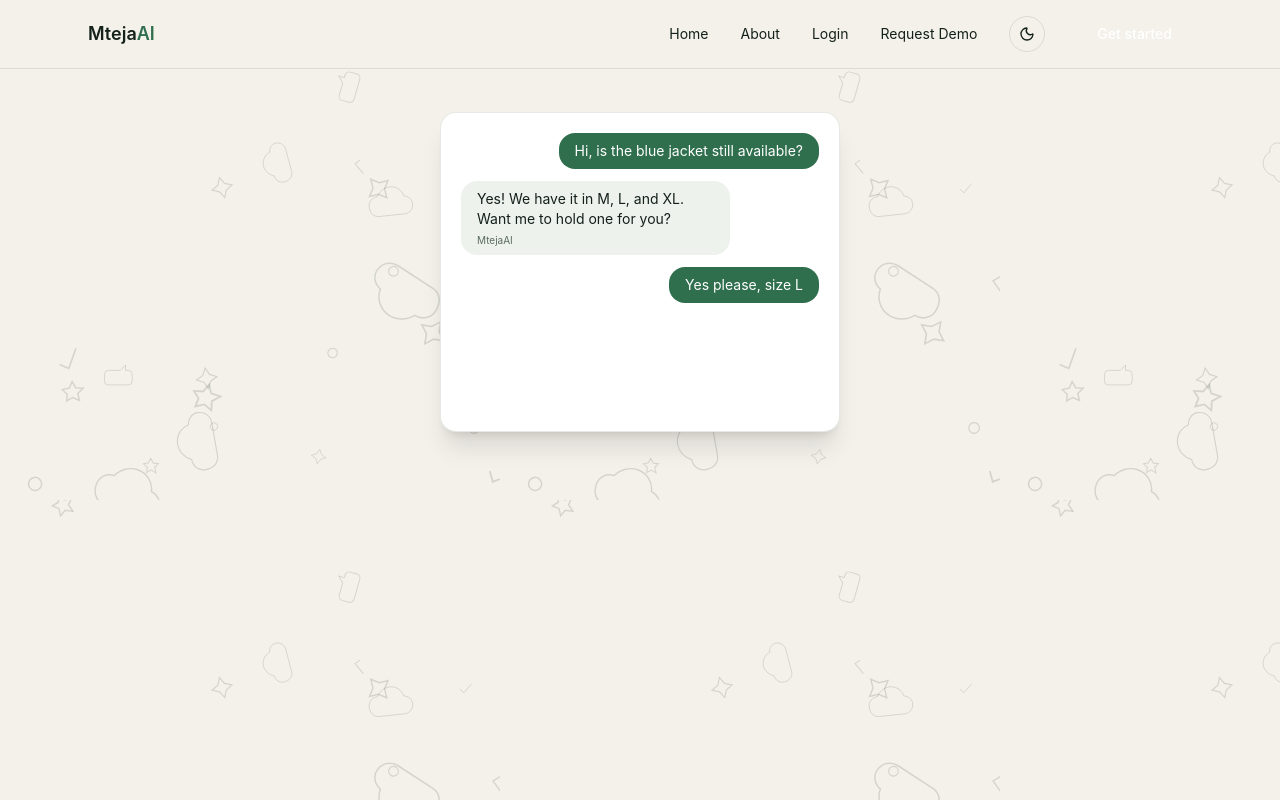
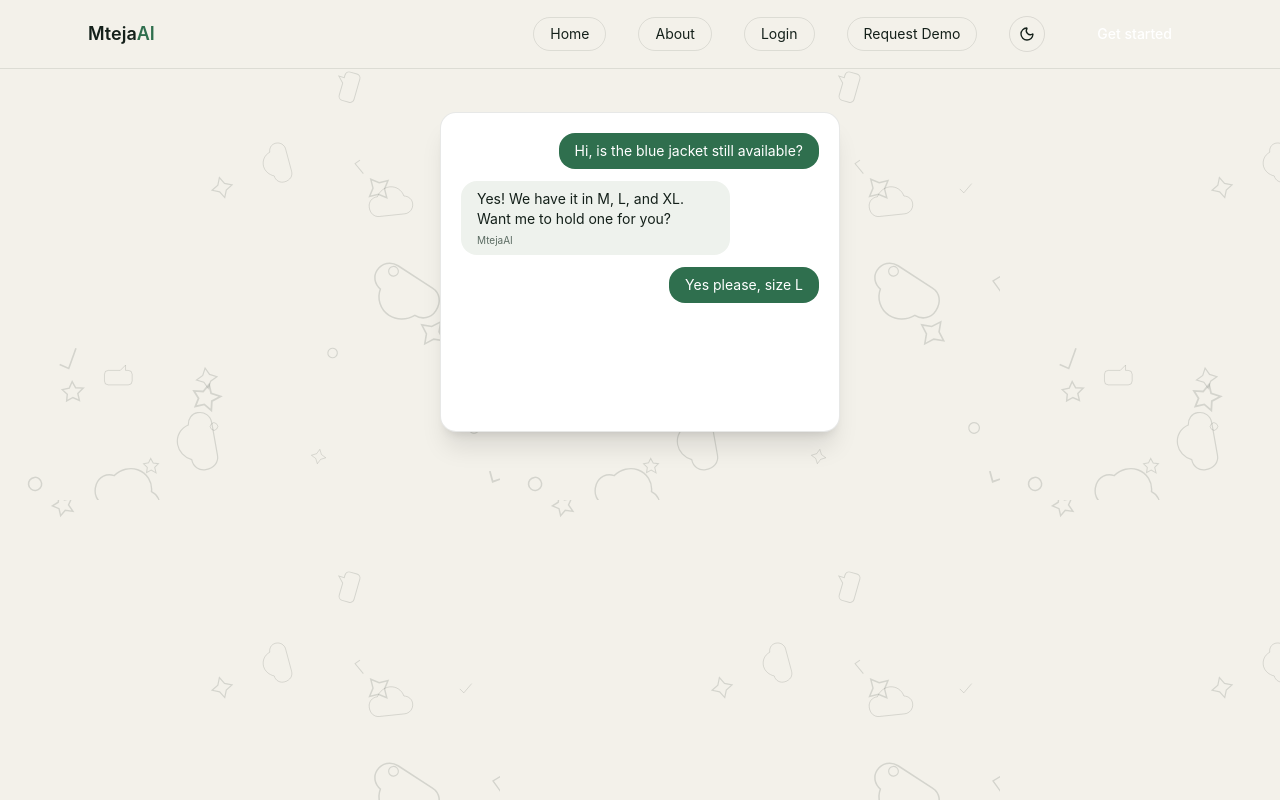
Before and after one commit to willy7890/Mteja-AI, a React app in the folder frontend/: page / in a window 1280 px wide. Built offline with nearby package versions, Linux system fonts and the light colour scheme; the HTML template or start-up script is replaced by a standard one.

Commit message:
feat:adding button borders

```diff
--- a/frontend/src/component/Navbar.jsx
+++ b/frontend/src/component/Navbar.jsx
@@ -37,7 +37,12 @@ function Navbar({ t, dark, setDark }) {
 
         <div className="hidden md:flex items-center gap-8 text-sm" style={{ color: t.text }}>
   {Navlinks.map((link) => (
-            <a key={link.name} href={link.href} className="hover:opacity-70 transition-opacity">
+    <a
+  key={link.name}
+  href={link.href}
+  className="px-4 py-1.5 rounded-full text-sm transition-colors hover:opacity-80"
+  style={{ border: `1px solid ${t.border}`, color: t.text }}
+>
   {link.name}
     </a>
   ))}
@@ -69,7 +74,12 @@ function Navbar({ t, dark, setDark }) {
           style={{ background: t.bg, color: t.text }}
         >
           {Navlinks.map((link) => (
-            <a key={link.name} href={link.href} onClick={() => setIsOpen(false)}>
+            <a>
+          key={link.name}
+          href={link.href}
+          onClick={() => setIsOpen(false)}
+          className="px-4 py-1.5 rounded-full text-sm transition-colors hover:opacity-80"
+          style={{ border: `1px solid ${t.border}`, color: t.text }}
           {link.name}
         </a>
           ))}
```
Lines whose indentation alone changed are shown as unchanged.
